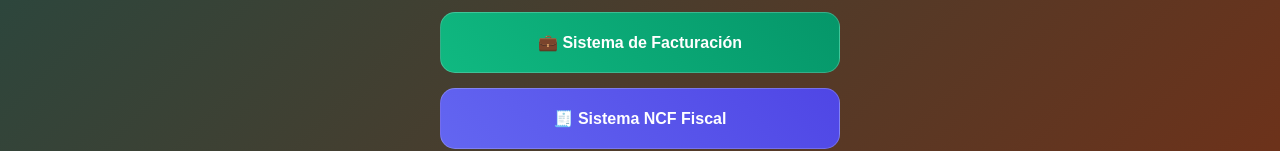
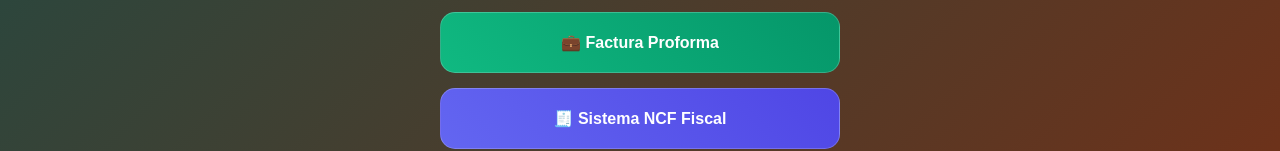
Before and after one commit to optica-2025/nvision-sistema-2025, a website: page index.html in a window 1280 px wide. Shown: the part 585-736 px from the top of the page. Drawn offline with Linux system fonts and the light colour scheme.

Commit message:
Update index.html

```diff
--- a/index.html
+++ b/index.html
@@ -199,9 +199,9 @@
                 👓 Ver Catálogo de Monturas
             </button>
 
-            <button class="main-btn btn-pos" onclick="irAPOS()">
-                💼 Sistema de Facturación
-            </button>
+            <button class="main-btn btn-pos" onclick="window.open('factura-proforma.html', '_blank')">
+    💼 Factura Proforma
+</button>
 
             <button class="main-btn btn-ncf" onclick="irANCF()">
                 🧾 Sistema NCF Fiscal
```
